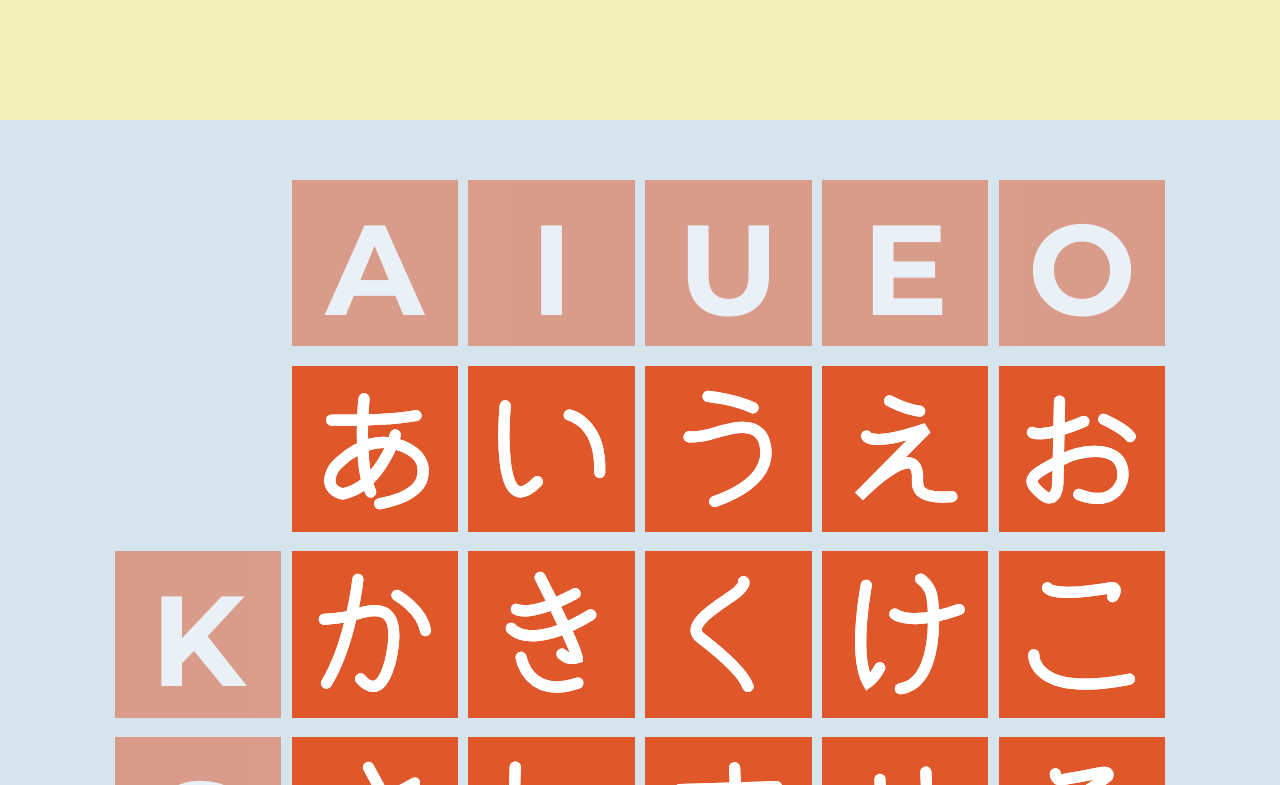
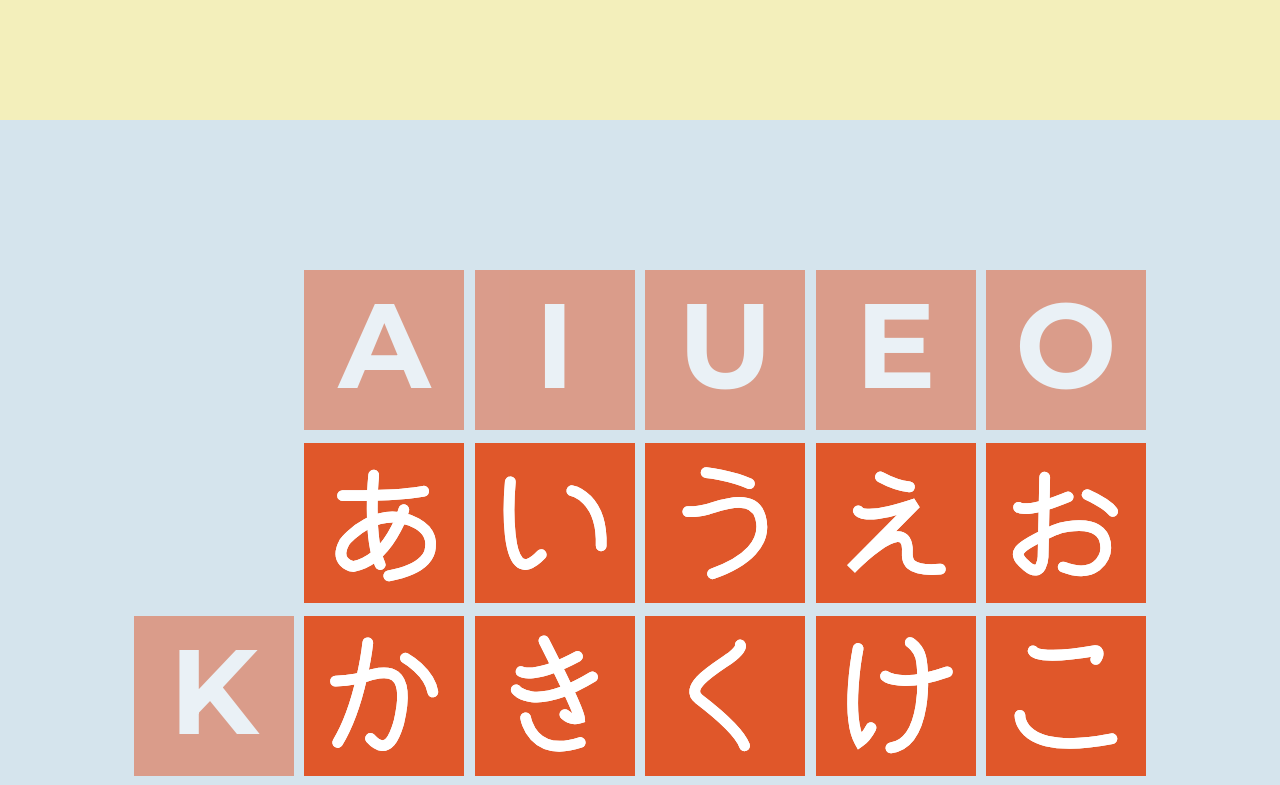
Before and after one commit to JunBadger/hiragana-v3, a plain HTML site: page index.html in a window 1280 px wide. Shown: the part 680-1465 px from the top of the page. Drawn offline with Linux system fonts and the light colour scheme.

Commit message:
added updated css file

```diff
--- a/css/style.css
+++ b/css/style.css
@@ -95,7 +95,7 @@ h2 {
   width:100%;
    margin: 0 auto;
   text-align: center;
-  margin-bottom: 1.5%;
+  margin-bottom: 1%;
 }
 
 .square {
@@ -109,7 +109,7 @@ h2 {
 }
 
 .one {
-  padding-top: 60px;
+  padding-top: 150px;
 }
 
 .one .square:first-child {
@@ -182,7 +182,16 @@ svg {
   animation: hiragana 2s 2.4s forwards linear;
 }
 
-
+@media screen and (min-width:900px) {
+  .square {
+    max-width: 160px;
+    max-height: 160px;
+  }
+  h2 {
+  font-size: 120px;
+  line-height: 150px;
+  }
+}
 
  /*end container */
 
```
